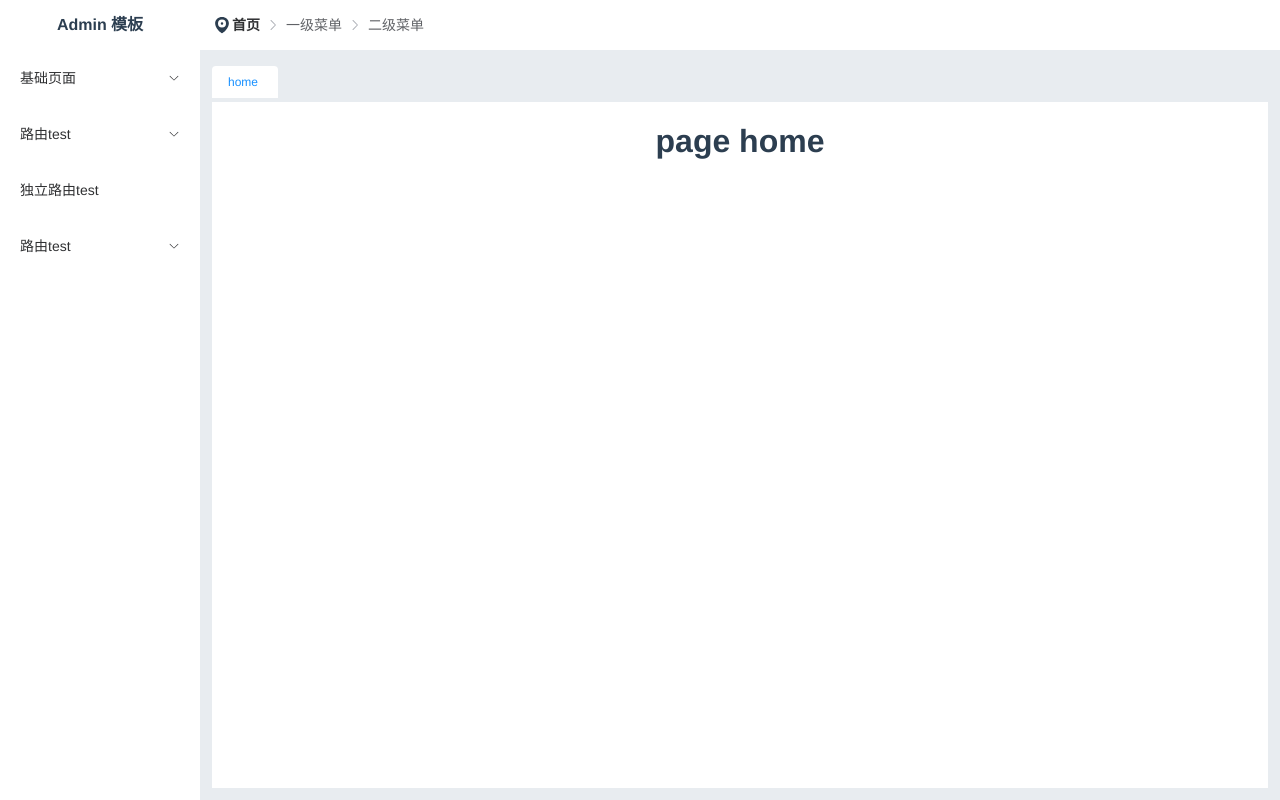
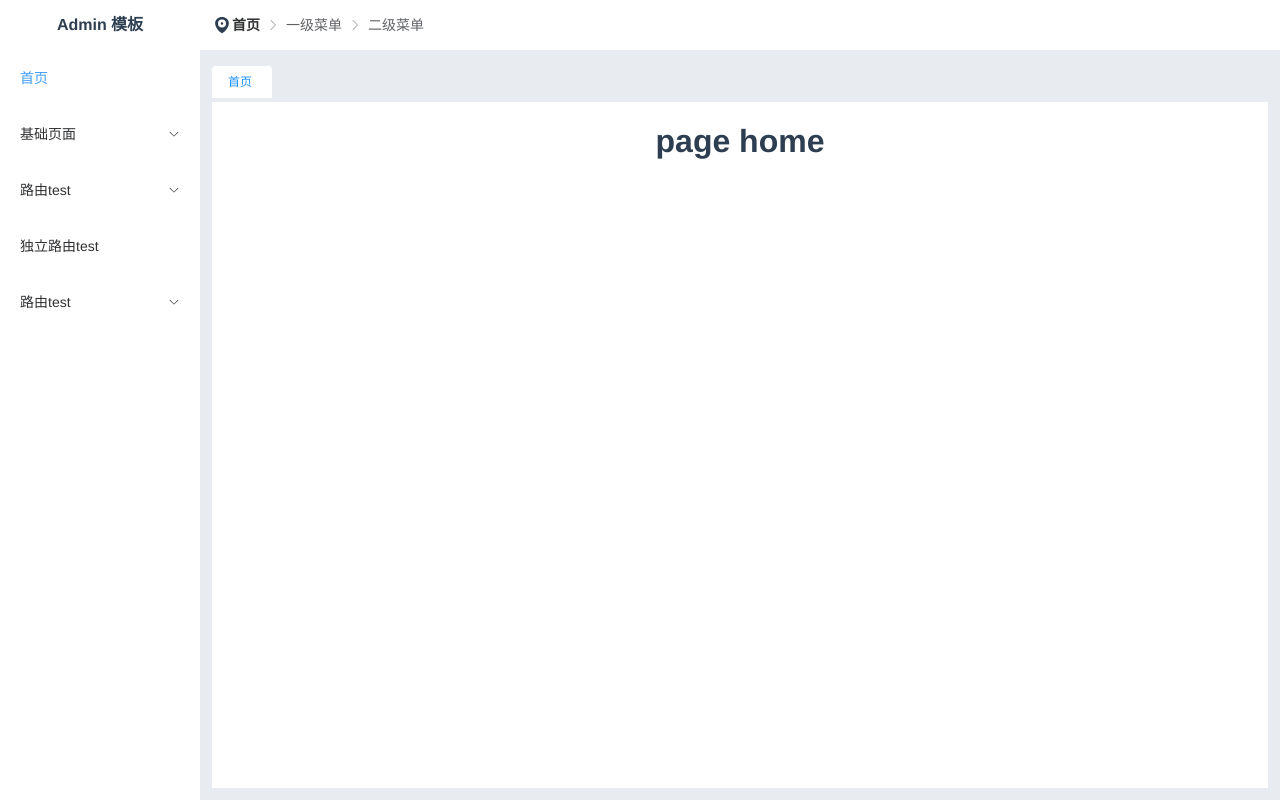
Before and after one commit to myliuxia/templates, a Vue app in the folder vite-vue3-admin/: page /home in a window 1280 px wide. Built offline with nearby package versions, Linux system fonts and the light colour scheme.

Commit message:
vite-vue3-admin update

```diff
--- a/vite-vue3-admin/src/layout/aside/index.vue
+++ b/vite-vue3-admin/src/layout/aside/index.vue
@@ -4,7 +4,7 @@
       <span>Admin 模板</span>
     </div>
     <el-scrollbar height="100%">
-      <el-menu class="menu-vertical" :collapse="isCollapse" @open="handleOpen" @close="handleClose" @select="handleMenuSelect">
+      <el-menu ref="refMenu" class="menu-vertical" :default-active="currentPath" :collapse="isCollapse"  @select="handleMenuSelect">
         <sub-menu
           v-for="(item, index) in menuItems"
           :key="index"
@@ -17,34 +17,28 @@
   </div>
 </template>
 <script lang="ts" setup>
-import { ref, onMounted } from 'vue'
+import { ref, onMounted, computed } from 'vue'
 import SubMenu from './sub-menu.vue'
-import { useRouter } from 'vue-router';
+import { useRouter } from 'vue-router'
 import {Menus} from '@/router/map'
+import { usePageStore } from '@/store/page'
 const router = useRouter()
-
 const isCollapse = ref(false)
-const handleOpen = (key: string, keyPath: string[]) => {
-  console.log(key, keyPath)
-}
-const handleClose = (key: string, keyPath: string[]) => {
-  console.log(key, keyPath)
-}
+const pageStore = usePageStore()
+let currentPath = computed(() => pageStore.currentPath)
+// 菜单激活回调
 const handleMenuSelect = (path: string) =>{
-  console.log(path)
   if(path){
     router.push(path)
   }
 }
-
 let menuItems: any = ref(Menus)
 onMounted(() => {
-  // menuItems.value = getMenus()
 })
 </script>
+
 <style lang="scss">
 .aside-menu {
   width: 100%;
 }
-
 </style>
--- a/vite-vue3-admin/src/router/index.ts
+++ b/vite-vue3-admin/src/router/index.ts
@@ -19,33 +19,6 @@ const routes: Array<RouteRecordRaw> = [
     },
     component: () => import('@/layout/index.vue'),
     children: [
-      {
-        path: '/home',
-        name: 'home',
-        meta: {
-          title: 'home',
-          keepAlive: true,
-        },
-        component: () => import('@/pages/home/index.vue'),
-      },
-      {
-        path: '/demo/demo1',
-        name: 'page-demo1',
-        meta: {
-          title: 'demo1',
-          keepAlive: true,
-        },
-        component: () => import('@/pages/demo/demo1.vue'),
-      },
-      {
-        path: '/demo/demo2',
-        name: 'page-demo2',
-        meta: {
-          title: 'demo1',
-          keepAlive: true,
-        },
-        component: () => import('@/pages/demo/demo2.vue'),
-      },
       ...Routers
     ]
   },
--- a/vite-vue3-admin/src/router/map.ts
+++ b/vite-vue3-admin/src/router/map.ts
@@ -12,6 +12,14 @@ interface RouterMap {
 }
 
 const MAPS: Array<RouterMap> = [
+  {
+    id: '0',
+    path: '/home',
+    title: '首页',
+    icon: '',
+    pid: '',
+    component: () => import('@/pages/home/index.vue'),
+  },
   {
     id: '1',
     title: '基础页面',
```
